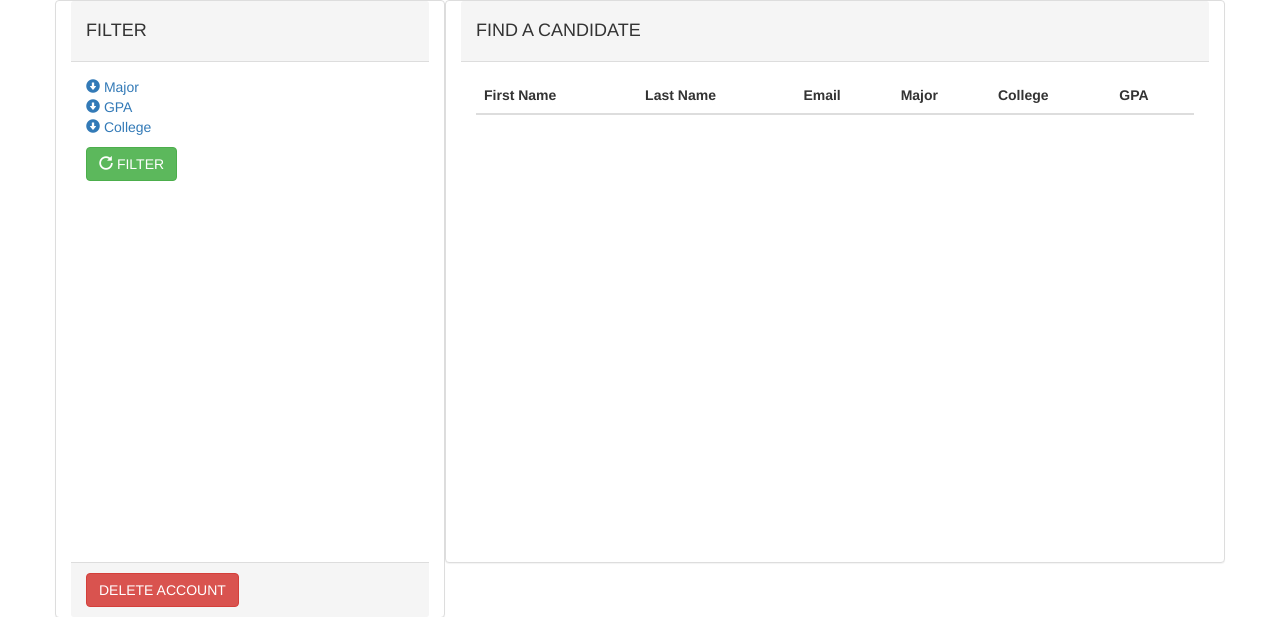
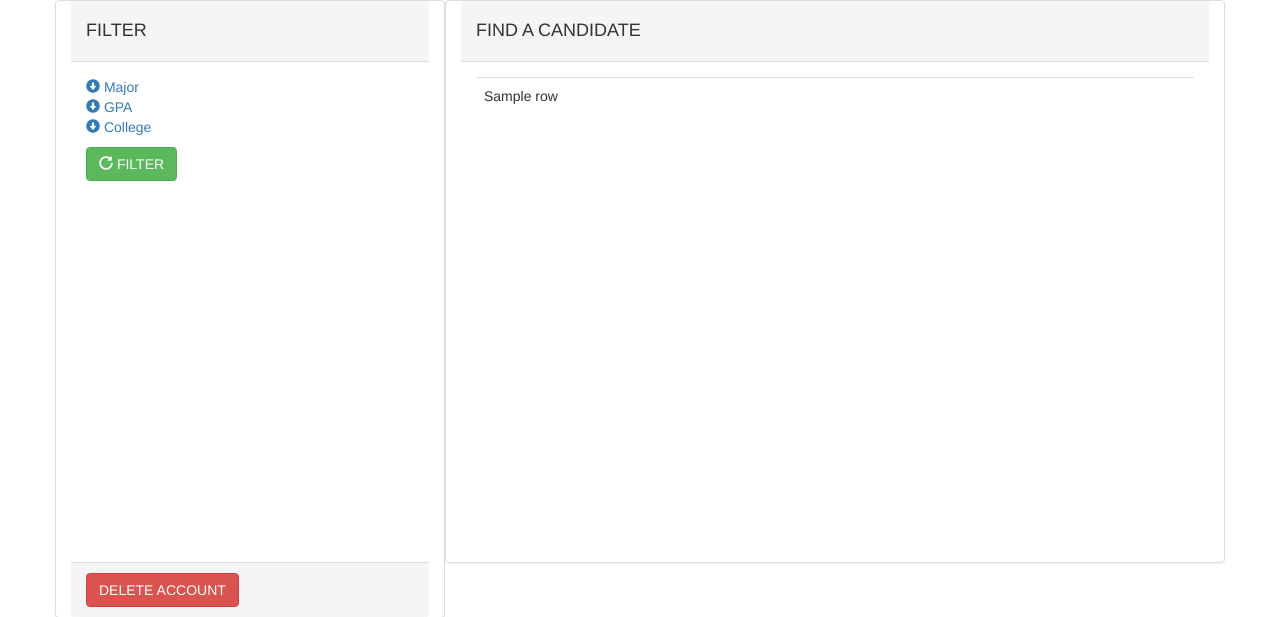
Before and after one commit to rpwilliams/RecruitMe, a Flask app: template templates/recruiter/recruiter-view.html in a window 1280 px wide. Shown: the top 617 px of the page. Run offline with Flask 2, Linux system fonts and the light colour scheme; the template is opened without the code that fills it: most values are stand-ins (such as "Sample title", 1, 10 or a date in 2020); lists and menus that the app fills with data are empty; some libraries are stand-ins or nearby versions.

Commit message:
recruiter view now has students!

```diff
--- a/app.py
+++ b/app.py
@@ -25,8 +25,8 @@ def execute_query(query, args=()):
 
 @app.route("/viewdb")
 def viewdb():
-	rows = execute_query("""SELECT * FROM TABLES""")
-	return '<br>'.join(str(row) for row in rows)
+	rows = execute_query("""SELECT first_name, last_name FROM People""")
+	return '<br>'.join(str(row) for row in rows) # Displays everything in db in the browser
 
 @app.route('/')
 def index():
@@ -86,7 +86,12 @@ def studentView():
 
 @app.route('/recruiter-view', methods = ['POST', 'GET'])
 def recruiterView():
-	 return render_template('/recruiter/recruiter-view.html')
+	query = execute_query("""SELECT p.first_name, p.last_name, p.email, m.name,
+	u.name, s.GPA
+	FROM People p JOIN Student s ON s.student_ID = p.ID
+	JOIN Major m ON s.major_ID = m.major_ID
+	JOIN University u ON u.university_ID = s.university_ID;""")
+	return render_template('/recruiter/recruiter-view.html', rows=query)
 
 
 
--- a/templates/recruiter/recruiter-view.html
+++ b/templates/recruiter/recruiter-view.html
@@ -79,22 +79,25 @@
 				<!-- Main header -->
 				<div class="panel panel-default col-lg-8">
 					<div class="panel-heading"><h4>FIND A CANDIDATE</h4></div>
-					<div class="panel-body" style="min-height: 500px; max-height: 500px;">
+					<div class="panel-body" style="min-height: 500px; max-height:500px; overflow-y:scroll;">
 						<!-- Student Info Table -->
 						<table class = "table table-hover">
 							<thead>
-								<th> First Name </th>
+								<!--<th> First Name </th>
 								<th> Last Name </th>
 								<th> Email </th>
 								<th> Major </th>
 								<th> College </th>
-								<th> GPA </th>
+								<th> GPA </th>-->
 							</thead>
 							<tbody>
-
+								{% for row in rows %}
 								<tr>
-							        <td></td>
+							        <td>
+							        	{{ row }}
+							        </td>
 								</tr>
+								{% endfor %}
 							</tbody>
 						</table>
 					</div>
```
